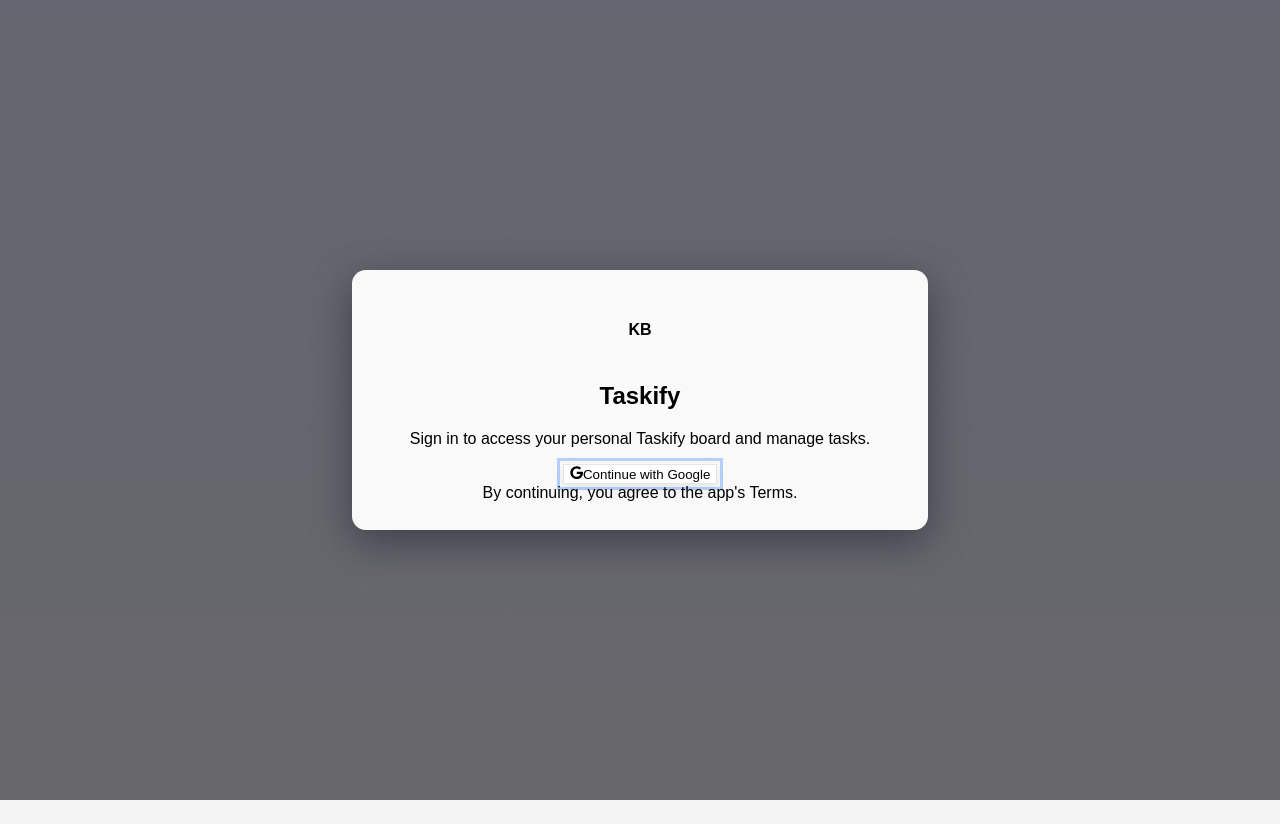
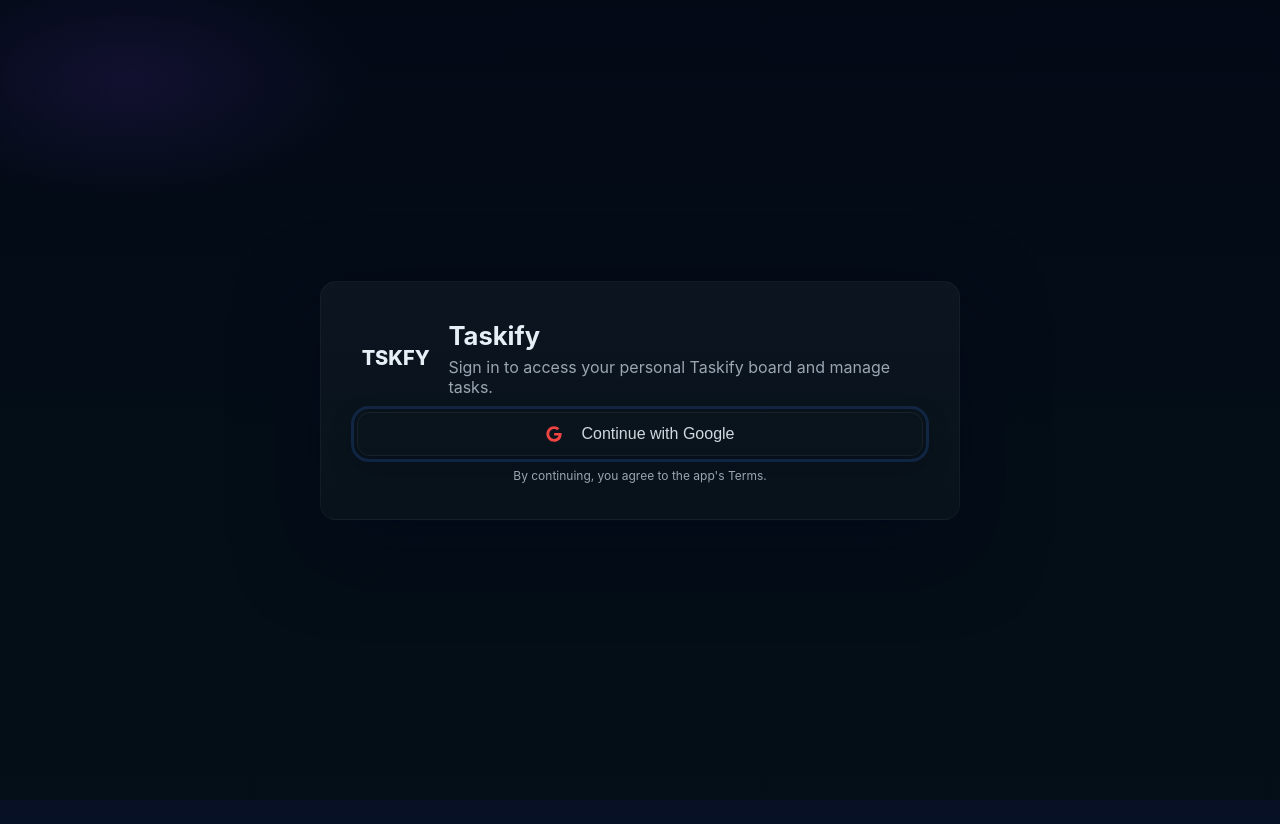
Before and after one commit to ShikharSingh-GitHub/kanbanFrontend, a React (Vite) app: page / in a window 1280 px wide. Before the commit the page ends 800 px from the top, so only its background shows below. Built offline with nearby package versions, Linux system fonts and the light colour scheme; no server answers.

Commit message:
ui: polish — dark theme, spacing, centered board, larger elements

```diff
--- a/index.html
+++ b/index.html
@@ -3,7 +3,7 @@
   <head>
     <meta charset="UTF-8" />
     <meta name="viewport" content="width=device-width, initial-scale=1.0" />
-    <title>Kanban Board</title>
+    <title>Taskify</title>
   </head>
   <body>
     <div id="root"></div>
--- a/public/index.html
+++ b/public/index.html
@@ -3,7 +3,7 @@
   <head>
     <meta charset="UTF-8" />
     <meta name="viewport" content="width=device-width, initial-scale=1.0" />
-    <title>Kanban Board</title>
+    <title>Taskify</title>
   </head>
   <body>
     <div id="root"></div>
--- a/src/App.css
+++ b/src/App.css
@@ -1,194 +1,104 @@
-/* General Styles */
-body {
-  font-family: 'Segoe UI', Tahoma, Geneva, Verdana, sans-serif;
-  background-color: #f4f4f4;
-  margin: 0;
-  padding: 0;
+:root{
+  --bg:#0f1724;
+  --card:#0b1220;
+  --muted:#9aa6b2;
+  --accent:#60a5fa;
+  --accent-2:#7c3aed;
+  --glass: rgba(255,255,255,0.04);
 }
 
-.app {
-  text-align: center;
-  margin: 0 auto;
-  max-width: 1200px;
-  padding: 20px;
+*{box-sizing:border-box}
+html,body,#root{height:100%}
+body{
+  font-family: Inter, ui-sans-serif, system-ui, -apple-system, 'Segoe UI', Roboto, 'Helvetica Neue', Arial;
+  background: linear-gradient(180deg,#071025 0%, #071a2a 60%);
+  color: #e6eef6;
+  margin:0;padding:0;
 }
 
-/* Refresh Button Styles */
-.refresh-button {
-  padding: 10px 20px;
-  margin-bottom: 20px;
-  font-size: 1em;
-  background-color: #007bff;
-  color: white;
-  border: none;
-  border-radius: 4px;
-  cursor: pointer;
-  transition: background-color 0.3s ease, transform 0.3s ease;
+.app{
+  max-width:1200px;margin:24px auto;padding:16px;
 }
 
-.refresh-button:hover {
-  background-color: #0056b3;
-  transform: translateY(-2px);
-}
+.refresh-button{padding:12px 20px;margin-bottom:20px;font-weight:700;background:linear-gradient(90deg,var(--accent),var(--accent-2));border:none;color:white;border-radius:12px;cursor:pointer;box-shadow:0 8px 22px rgba(10,12,20,0.6)}
+.refresh-button:hover{transform:translateY(-3px)}
 
-/* Board Styles */
-.board {
-  display: flex;
-  justify-content: space-between;
-  gap: 20px;
-}
+.board{display:flex;gap:24px;align-items:flex-start;overflow-x:auto;padding:16px 6px;justify-content:center}
 
-/* Column Styles */
-.column {
-  background-color: #fff;
-  border: 1px solid #ddd;
-  border-radius: 8px;
-  padding: 10px;
-  width: 30%;
-  min-height: 400px;
-  box-shadow: 0 4px 8px rgba(0, 0, 0, 0.1);
-  transition: background-color 0.3s ease;
-}
+/* Centering wrapper for main content */
+.main-container{display:flex;justify-content:center;padding:18px 12px;min-height:calc(100vh - 120px)}
+.board-wrapper{width:100%;max-width:1100px;margin:0 auto}
 
-.column h2 {
-  margin-top: 0;
-  font-size: 1.4em;
-  color: #333;
-}
+/* ensure columns don't stretch when centered */
+.column{flex:0 0 auto}
 
-.column:hover {
-  background-color: #f1f1f1;
-}
+.column{background:var(--card);border-radius:14px;padding:16px;width:360px;min-height:480px;box-shadow:0 10px 34px rgba(2,6,23,0.6);border:1px solid rgba(255,255,255,0.03)}
+.column h2{margin:0 0 12px 0;font-size:1.2rem;color:var(--accent);display:flex;justify-content:center;align-items:center;text-align:center}
+.column .col-meta{font-size:12px;color:var(--muted);margin-left:10px;opacity:0.85}
 
-/* Task Styles */
-.task {
-  background-color: #fafafa;
-  border: 1px solid #ddd;
-  border-radius: 8px;
-  padding: 10px;
-  margin-bottom: 10px;
-  box-shadow: 0 2px 4px rgba(0, 0, 0, 0.1);
-  transition: transform 0.2s ease, box-shadow 0.2s ease, background-color 0.3s ease;
-}
+.task{background:linear-gradient(180deg, rgba(255,255,255,0.02), rgba(255,255,255,0.01));border-radius:12px;padding:16px;margin-bottom:16px;color:var(--muted);box-shadow:0 8px 22px rgba(2,6,23,0.5);border-left:6px solid rgba(255,255,255,0.02);transition:transform .12s ease}
+.task:hover{transform:translateY(-8px);box-shadow:0 20px 48px rgba(2,6,23,0.6)}
+.task h3{margin:0;color:#e6eef6;font-weight:700;font-size:1.05rem}
+.task p{margin:8px 0 12px;color:var(--muted);font-size:1rem}
+.task .task-meta{display:flex;justify-content:space-between;align-items:center;font-size:12px;color:var(--muted)}
+.task .btn-danger{background:#ff6b6b;color:white;border:none;padding:8px 12px;border-radius:10px;cursor:pointer;font-weight:600}
+.task .btn-danger:hover{filter:brightness(.95);transform:translateY(-3px)}
 
-.task:hover {
-  transform: translateY(-2px);
-  box-shadow: 0 4px 8px rgba(0, 0, 0, 0.2);
-  background-color: #f0f0f0;
-}
+form{display:flex;gap:12px;align-items:center}
+form input, .input-field{background:transparent;border:1px solid rgba(255,255,255,0.06);padding:12px 14px;border-radius:12px;color:var(--muted);min-width:0;font-size:1rem}
+form input::placeholder{color:#6b7a86}
+form input:focus, .input-field:focus{outline:none;box-shadow:0 8px 22px rgba(60,120,240,0.09);border-color:rgba(96,165,250,0.8)}
+form .btn-primary{background:linear-gradient(90deg,var(--accent),var(--accent-2));border:none;padding:12px 16px;color:white;border-radius:12px;font-weight:700}
 
-.task h3 {
-  margin: 0;
-  font-size: 1.2em;
-  color: #555;
-}
-
-.task p {
-  margin: 5px 0 10px;
-  color: #777;
-}
-
-.task button {
-  padding: 5px 10px;
-  font-size: 0.9em;
-  background-color: #ff4c4c;
-  color: white;
-  border: none;
-  border-radius: 4px;
-  cursor: pointer;
-  transition: background-color 0.3s ease, transform 0.3s ease;
-}
-
-.task button:hover {
-  background-color: #e63939;
-  transform: translateY(-2px);
-}
-
-/* Form Styles */
-form {
-  margin-bottom: 20px;
-  display: flex;
-  justify-content: center;
-  gap: 10px;
-}
-
-form input {
-  padding: 10px;
-  font-size: 1em;
-  border: 1px solid #ccc;
-  border-radius: 4px;
-  transition: border-color 0.3s ease;
-}
-
-form input:focus {
-  border-color: #007bff;
-}
-
-form button {
-  padding: 10px;
-  font-size: 1em;
-  background-color: #007bff;
-  color: white;
-  border: none;
-  border-radius: 4px;
-  cursor: pointer;
-  transition: background-color 0.3s ease, transform 0.3s ease;
-}
-
-form button:hover {
-  background-color: #0056b3;
-  transform: translateY(-2px);
-}
-
-/* Login modal styles and animations */
+/* Login modal styles and animations (tweaks) */
 .login-backdrop {
   position: fixed;
   inset: 0;
   display: flex;
   align-items: center;
   justify-content: center;
-  background: linear-gradient(180deg, rgba(2,6,23,0.6), rgba(9,9,16,0.6));
+  background: radial-gradient(1200px 600px at 10% 10%, rgba(124,58,237,0.12), transparent 20%), linear-gradient(180deg, rgba(1,6,12,0.6), rgba(4,7,10,0.6));
   z-index: 40;
 }
 
-.login-modal {
-  width: 100%;
-  max-width: 520px;
-  background: rgba(255,255,255,0.96);
-  border-radius: 14px;
-  padding: 28px;
-  box-shadow: 0 12px 40px rgba(2,6,23,0.4);
-  transform: translateY(16px) scale(0.98);
-  opacity: 0;
-  animation: modalIn 320ms cubic-bezier(.2,.8,.2,1) forwards;
-}
+.login-modal{width:100%;max-width:640px;background:linear-gradient(180deg, rgba(255,255,255,0.04), rgba(255,255,255,0.02));border-radius:16px;padding:36px;box-shadow:0 28px 80px rgba(2,6,23,0.6);transform:translateY(16px) scale(.98);opacity:0;animation:modalIn 340ms cubic-bezier(.2,.8,.2,1) forwards;border:1px solid rgba(255,255,255,0.04)}
 
-@keyframes modalIn {
-  to { transform: translateY(0) scale(1); opacity: 1; }
-}
+@keyframes modalIn { to { transform: translateY(0) scale(1); opacity: 1; } }
 
-.login-brand {
-  width: 64px;
-  height: 64px;
-  border-radius: 999px;
-  display: inline-flex;
-  align-items: center;
-  justify-content: center;
-  font-weight: 700;
-}
+.login-brand{width:80px;height:80px;border-radius:999px;display:inline-flex;align-items:center;justify-content:center;font-weight:800;font-size:20px}
 
-/* Accessible focus styles */
-.focus-ring:focus {
-  outline: 3px solid rgba(59,130,246,0.35);
-  outline-offset: 3px;
-}
+.focus-ring:focus{outline:3px solid rgba(59,130,246,0.18);outline-offset:3px}
 
-/* Button subtle entrance */
-.btn-ghost {
-  background: white;
-  border: 1px solid #e6e6e6;
-}
+.btn-ghost{background:transparent;border:1px solid rgba(255,255,255,0.06);padding:12px 14px;border-radius:12px;font-size:1rem}
+.btn-ghost:focus{box-shadow:0 10px 28px rgba(2,6,23,0.28)}
 
-.btn-ghost:focus {
-  box-shadow: 0 4px 12px rgba(2,6,23,0.08);
-}
+/* Ensure buttons have readable light text by default */
+button, .btn-ghost { color: #d1d7de; }
+.btn-primary, .btn-danger, .refresh-button { color: white; }
+
+/* header */
+.app-header{display:flex;justify-content:space-between;align-items:center;padding:14px 10px;margin-bottom:18px}
+.brand{display:flex;align-items:center;gap:14px}
+.brand .logo{width:56px;height:56px;border-radius:12px;background:linear-gradient(90deg,var(--accent),var(--accent-2));display:inline-flex;align-items:center;justify-content:center;color:white;font-weight:800}
+.brand h1{margin:0;font-size:1.4rem}
+.user-info{display:flex;align-items:center;gap:12px}
+.avatar{width:48px;height:48px;border-radius:50%;background:linear-gradient(90deg,#3b82f6,#8b5cf6);display:inline-flex;align-items:center;justify-content:center;font-weight:700;font-size:0.95rem}
+.tagline{font-size:0.95rem;color:var(--muted)}
+
+/* responsive tweaks */
+@media(min-width:960px){.app{padding:20px}}
+
+/* Login modal layout helpers */
+.login-modal .login-header{display:flex;align-items:center;gap:14px;margin-bottom:14px}
+.login-modal .login-header h2{margin:0;font-size:1.6rem}
+.login-modal .login-desc{margin:6px 0 0;color:var(--muted)}
+.login-modal .actions{display:flex;flex-direction:column;gap:12px;margin-top:10px}
+.login-modal .actions .btn-ghost{width:100%;display:flex;align-items:center;justify-content:center;gap:10px;padding:12px 14px}
+.login-modal .legal{font-size:12px;color:var(--muted);text-align:center}
+
+/* Prevent icon/text overlap and ensure readable button text */
+.login-modal .btn-ghost svg{flex:0 0 auto}
+.login-modal .btn-ghost span{display:inline-block}
+
+/* Slightly increase modal padding on small screens to avoid compression */
+@media(max-width:520px){.login-modal{padding:20px}.login-modal .login-header{gap:10px}}
--- a/src/App.jsx
+++ b/src/App.jsx
@@ -49,24 +49,34 @@
         <Profile onSaved={() => setNeedsProfile(false)} />
       ) : (
         <>
-          <header className="bg-white shadow">
-            <div className="max-w-7xl mx-auto py-4 px-4 sm:px-6 lg:px-8 flex justify-between items-center">
-              <h1 className="text-2xl font-bold text-gray-900">Kanban Board</h1>
-              <div className="flex items-center space-x-4">
-                <span className="text-sm text-gray-700">
-                  {currentUser.displayName || currentUser.email}
-                </span>
-                <button
-                  onClick={() => auth.signOut()}
-                  className="px-4 py-2 text-sm font-medium text-white bg-red-500 rounded-md hover:bg-red-600 focus:outline-none focus:ring-2 focus:ring-offset-2 focus:ring-red-500"
-                >
-                  Sign Out
-                </button>
+          <header className="app-header">
+            <div className="brand">
+              <div className="logo">TS</div>
+              <div>
+                <h1>Taskify</h1>
+                <div className="tagline">A simple, fast Kanban board</div>
               </div>
             </div>
+            <div className="user-info">
+              <div style={{textAlign:'right'}}>
+                <div style={{fontSize:12,color:'#9aa6b2'}}>{currentUser.email}</div>
+                <div style={{fontSize:13,fontWeight:600}}>{currentUser.displayName || ''}</div>
+              </div>
+              <div className="avatar">{(currentUser.displayName||currentUser.email||'U')[0]?.toUpperCase()}</div>
+              <button
+                onClick={() => auth.signOut()}
+                className="btn-ghost focus-ring"
+                aria-label="Sign out"
+              >
+                Sign Out
+              </button>
+            </div>
           </header>
-          <main className="p-4">
-            <Board />
+
+          <main>
+            <div className="main-container">
+              <Board />
+            </div>
           </main>
         </>
       )}
--- a/src/components/Column.jsx
+++ b/src/components/Column.jsx
@@ -11,6 +11,8 @@
           {...provided.draggableProps}
           {...provided.dragHandleProps}
           className="task"
+          role="article"
+          aria-label={task.title}
         >
           <Task task={task} onDelete={onDelete} />
         </div>
--- a/src/components/Login.jsx
+++ b/src/components/Login.jsx
@@ -25,10 +25,12 @@
   return (
     <div className="login-backdrop" role="presentation">
       <div className="login-modal" role="dialog" aria-modal="true" aria-label="Sign in to Taskify">
-        <div className="flex flex-col items-center gap-4">
-          <div className="login-brand bg-blue-500 text-white text-2xl">KB</div>
-          <h2 className="text-3xl font-extrabold">Taskify</h2>
-          <p className="text-sm text-gray-600 text-center">Sign in to access your personal Taskify board and manage tasks.</p>
+        <div className="login-header">
+          <div className="login-brand bg-blue-500 text-white text-2xl">TSKFY</div>
+          <div>
+            <h2 className="text-3xl font-extrabold">Taskify</h2>
+            <p className="login-desc">Sign in to access your personal Taskify board and manage tasks.</p>
+          </div>
         </div>
 
         {error && (
@@ -37,18 +39,18 @@
           </div>
         )}
 
-        <div className="mt-6 space-y-4">
+        <div className="actions">
           <button
             ref={primaryRef}
             onClick={handleGoogleSignIn}
-            className="w-full flex items-center justify-center gap-3 btn-ghost focus-ring font-semibold py-3 px-4 rounded transition duration-150"
+            className="btn-ghost focus-ring font-semibold"
             aria-label="Sign in with Google"
           >
-            <FaGoogle className="text-red-500" />
-            <span>Continue with Google</span>
+            <FaGoogle style={{color:'#ef4444'}} />
+            <span style={{marginLeft:10}}>Continue with Google</span>
           </button>
 
-          <div className="text-xs text-center text-gray-500">By continuing, you agree to the app's Terms.</div>
+          <div className="legal">By continuing, you agree to the app's Terms.</div>
         </div>
       </div>
     </div>
--- a/src/main.css
+++ b/src/main.css
@@ -1,6 +1,8 @@
-body {
-  font-family: Arial, sans-serif;
-  background-color: #f4f4f4;
+/* Minimal global reset — visual styles are handled in App.css */
+html, body, #root {
+  height: 100%;
   margin: 0;
   padding: 0;
+  -webkit-font-smoothing: antialiased;
+  -moz-osx-font-smoothing: grayscale;
 }
```
Also changed, not shown: src/components/Board.jsx (+17 -10 lines), src/components/Profile.jsx (+19 -7 lines), src/components/Task.jsx (+13 -3 lines).
